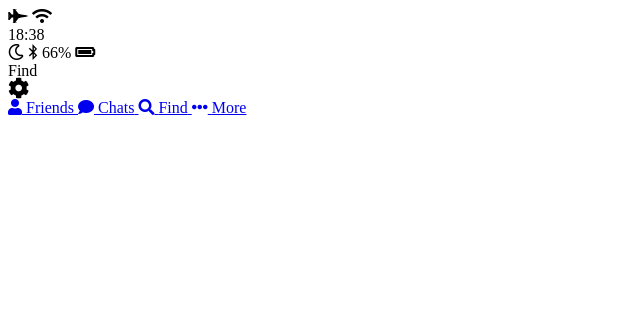
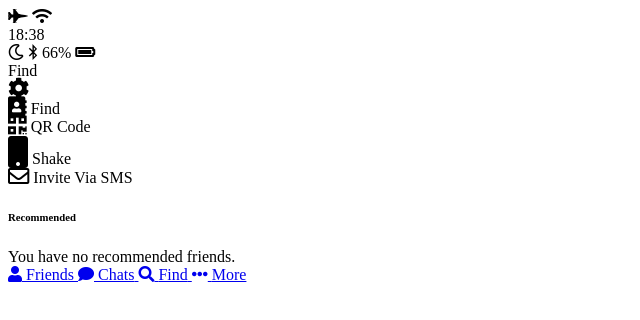
Before and after one commit to overman623/kakao-clone, a plain HTML site: page find.html in a window 1280 px wide. Shown: the whole page, without its empty margins (0-640 px from the left). Drawn offline with Linux system fonts and the light colour scheme.

Commit message:
Find is done

```diff
--- a/find.html
+++ b/find.html
@@ -36,6 +36,34 @@
 
     </div>
   </header>
+  <main class="find">
+    <section class="find__options">
+      <div class="find__option">
+        <i class="fas fa-address-book fa-lg"></i>
+        <span class="find__option-title">Find</span>
+      </div>
+      <div class="find__option">
+        <i class="fas fa-qrcode fa-lg"></i>
+        <span class="find__option-title">QR Code</span>
+      </div>
+      <div class="find__option">
+        <i class="fas fa-mobile fa-2x"></i>
+        <span class="find__option-title">Shake</span>
+      </div>
+      <div class="find__option">
+        <i class="far fa-envelope fa-lg"></i>
+        <span class="find__option-title">Invite Via SMS</span>
+      </div>
+    </section>
+    <section class="find__recommended">
+      <header>
+        <h6 class="recommended__title">Recommended</h6>
+      </header>
+      <div class="recommended__none">
+        <span class="recommended__text">You have no recommended friends.</span>
+      </div>
+    </section>
+  </main>
   <nav class="tab-bar">
     <a href="index.html" class="tab-bar__tab">
       <i class="fas fa-user"></i>
```
